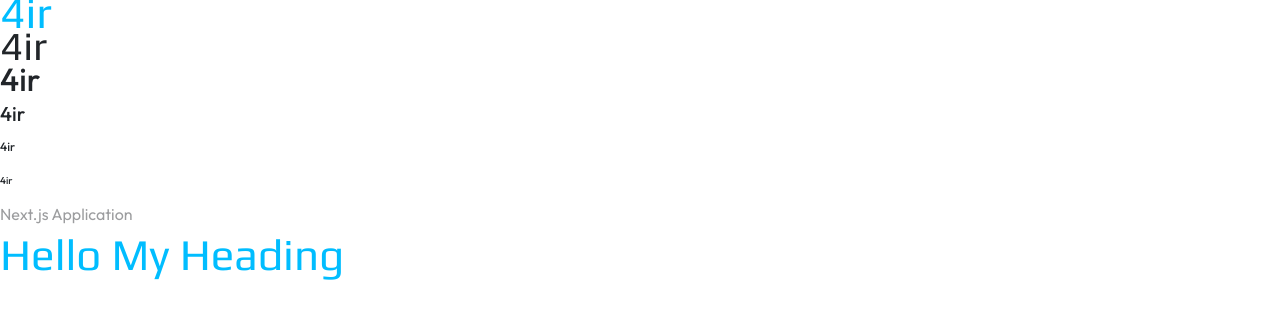
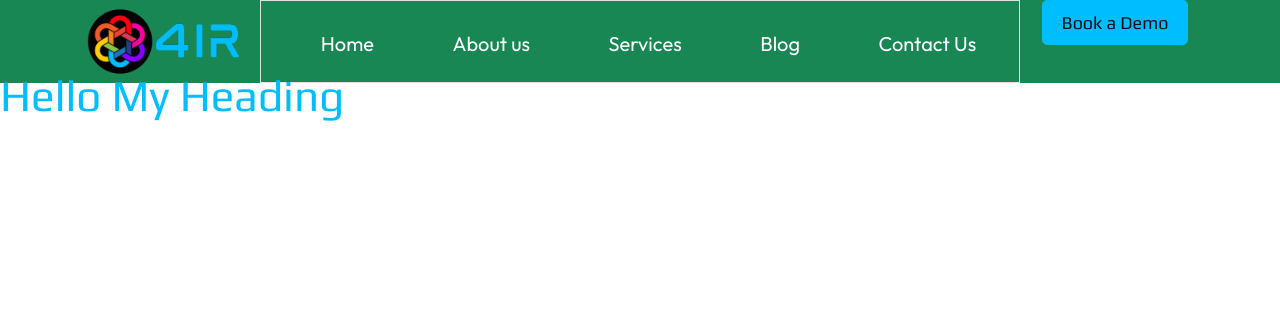
Before and after one commit to muhzee733/4ir, a Next.js app: page / in a window 1280 px wide. Shown: the top 318 px of the page. Built offline with nearby package versions, Linux system fonts and the light colour scheme.

Commit message:
making header

```diff
--- a/src/app/Global.css
+++ b/src/app/Global.css
@@ -9,6 +9,7 @@
 
 :root {
   --primary: #4caf50;
+  --whitecolor: #FFFFFF;
   --secondary: #00bdff;
   --text: #9c9d9f;
   --accent: #000000;
@@ -21,6 +22,12 @@
 
 .skyblue {
   color: var(--secondary);
+}
+.textcolor {
+  color: var(--text);
+}
+.lgblock{
+  display:none;
 }
 
 .btn-1 {
--- a/src/components/Navbar/Header.jsx
+++ b/src/components/Navbar/Header.jsx
@@ -1,17 +1,21 @@
 import React, { useEffect, useState } from 'react'
+import { useRouter } from "next/router";
+import Link from "next/link";
+import MainLogo from "../../../public/assets/images/4IRLogomain.png";
+import Image from "next/image";
 
 const Header = () => {
+  const router = useRouter();
   const [isSticky, setIsSticky] = useState(false);
+
   useEffect(() => {
     const handleScroll = () => {
-      if (window.scrollY > 500) {
+      if (window.scrollY > 100) {
         setIsSticky(true);
       } else {
         setIsSticky(false);
       }
     };
-
-    // handleScroll()
 
     if (typeof window !== "undefined") {
       window.addEventListener("scroll", handleScroll);
@@ -24,16 +28,36 @@ const Header = () => {
     };
   }, []);
 
+  return (
+    <div className={isSticky ? "sticky-top" : ""}>
+      <header className='bg-success d-none d-xl-block '>
+        <div className='container '>
+          <div className='row'>
 
-  return (
-    <div className={isSticky ? "position-sticky" : ""}>
-      <h1>4ir</h1>
-      <h2>4ir</h2>
-      <h3>4ir</h3>
-      <h4>4ir</h4>
-      <h5>4ir</h5>
-      <h6>4ir</h6>
-      <p>Next.js Application</p>
+            <div className='col-lg-2'>
+              <Image src={MainLogo} id="logo-img" className="img-fluid" alt="Logo" priority />
+            </div>
+            <div className='col-lg-8 border'>
+              <ul className='d-flex align-items-center justify-content-around list-unstyled h-100 fs-5 '>
+                <li className='header-nav-li'>Home<span className='header-nav-span'></span></li>
+                <li className='header-nav-li'>About us</li>
+                <li className='header-nav-li'>Services</li>
+                <li className='header-nav-li'>Blog</li>
+                <li className='header-nav-li'>Contact Us</li>
+              </ul>
+            </div>
+            <div className='col-lg-2'>
+              <div className='d-flex justify-content-center'>
+                <button className='btn-1'>Book a Demo</button>
+              </div>
+            </div>
+
+          </div>
+        </div>
+
+      </header>
+
+
     </div>
   )
 }
--- a/src/components/widgets.css
+++ b/src/components/widgets.css
@@ -91,6 +91,35 @@
     font-family: var(--font-outfit);
 
 }
+.header-nav-li{
+    font-size: 20px;
+    color: var(--whitecolor);
+    font-family: var(--font-outfit);
+    padding: 8px 8px 8px 18px;
+    transition: 0.2s all ease-in;
+}
+.header-nav-li:hover{
+    color: var(--secondary);
+    transition: 0.3s all ease-in;
+}
+.header-nav-li::before{
+    content: '.';
+    color: var(--secondary);
+    position: relative;
+    top: -6px;
+    left: -10px;
+    opacity: 0;
+    font-size: 24px;
+    transition: opacity 0.3s ease, font-size 0.3s ease;
+}
+ .header-nav-li:hover::before{
+    opacity: 1;
+    transition:  0.1s ease;
+    width: 300px;
+    height: 300px;
+    font-size: 24px;
+}
+
 
 @media (max-width: 575px) {
     .footerbtn2 {
--- a/src/pages/index.js
+++ b/src/pages/index.js
@@ -7,11 +7,12 @@ const Index = () => {
   return (
     <>
       <Head>
-      <title>Fourth Industrial Revolution Inc.</title>
+        <title>Fourth Industrial Revolution Inc.</title>
       </Head>
       <Layout>
         <section>
-            <H1 title="Hello My Heading"/>
+          <H1 title="Hello My Heading" />
+
         </section>
       </Layout>
     </>
```
